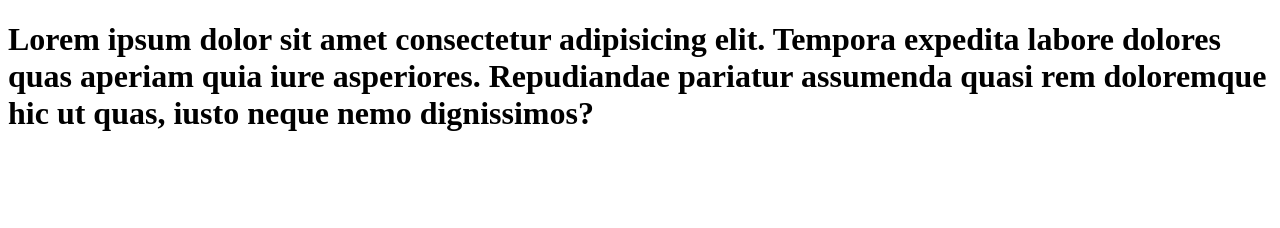
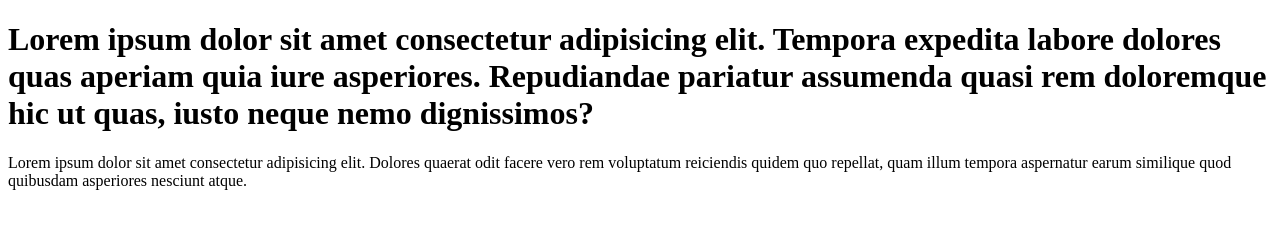
Before and after one commit to Michael3148/learn-git, a plain HTML site: page index.html in a window 1280 px wide. Drawn offline with Linux system fonts and the light colour scheme.

Commit message:
add pharagraph to a code

```diff
--- a/index.html
+++ b/index.html
@@ -10,5 +10,9 @@
         Tempora expedita labore dolores quas aperiam quia iure asperiores.
         Repudiandae pariatur assumenda quasi rem doloremque hic ut quas,
         iusto neque nemo dignissimos?</h1>
+        <p>Lorem ipsum dolor sit amet consectetur adipisicing elit.
+            Dolores quaerat odit facere vero rem voluptatum reiciendis quidem quo repellat,
+            quam illum tempora aspernatur earum similique quod
+            quibusdam asperiores nesciunt atque.</p>
 </body>
 </html>
```
